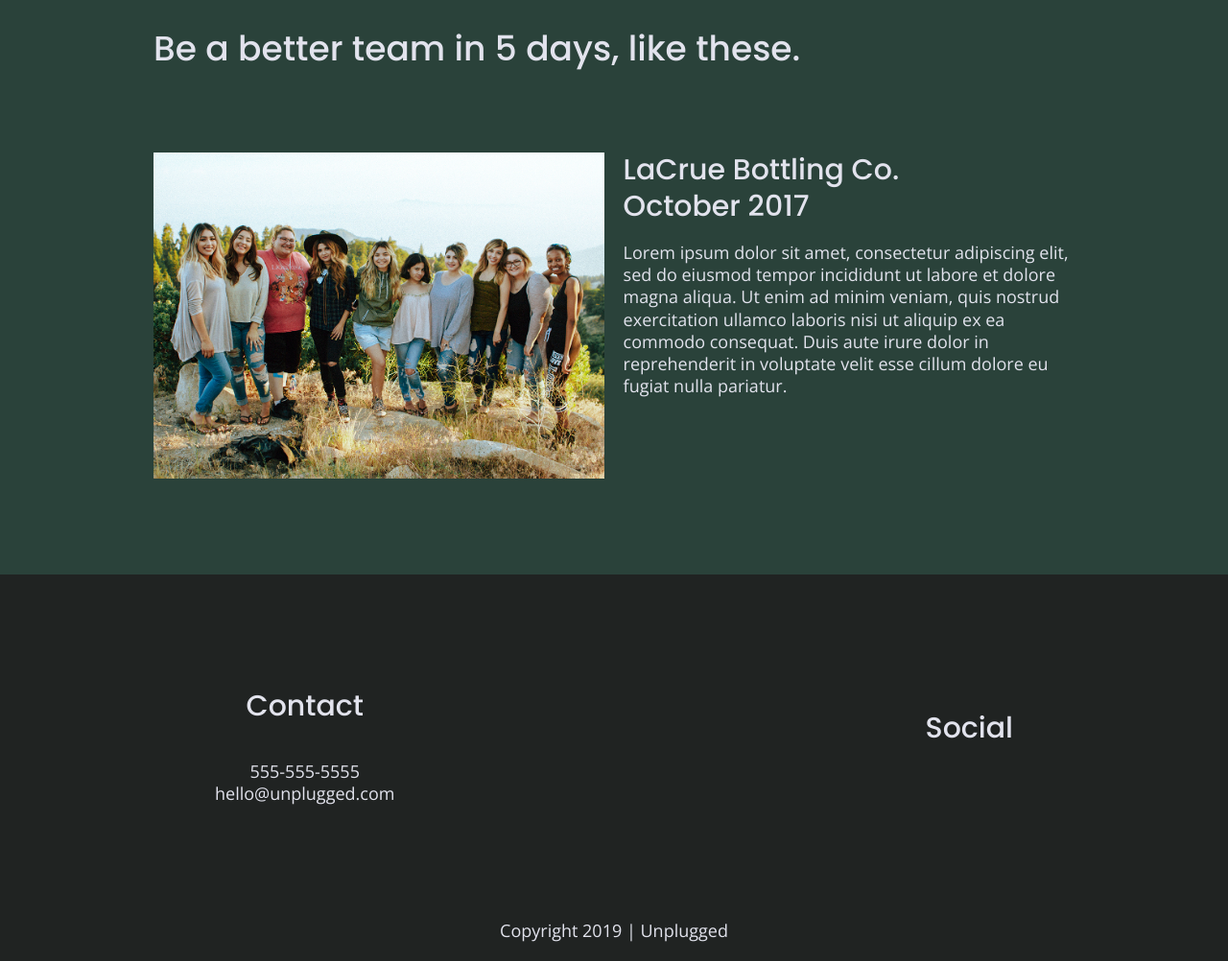
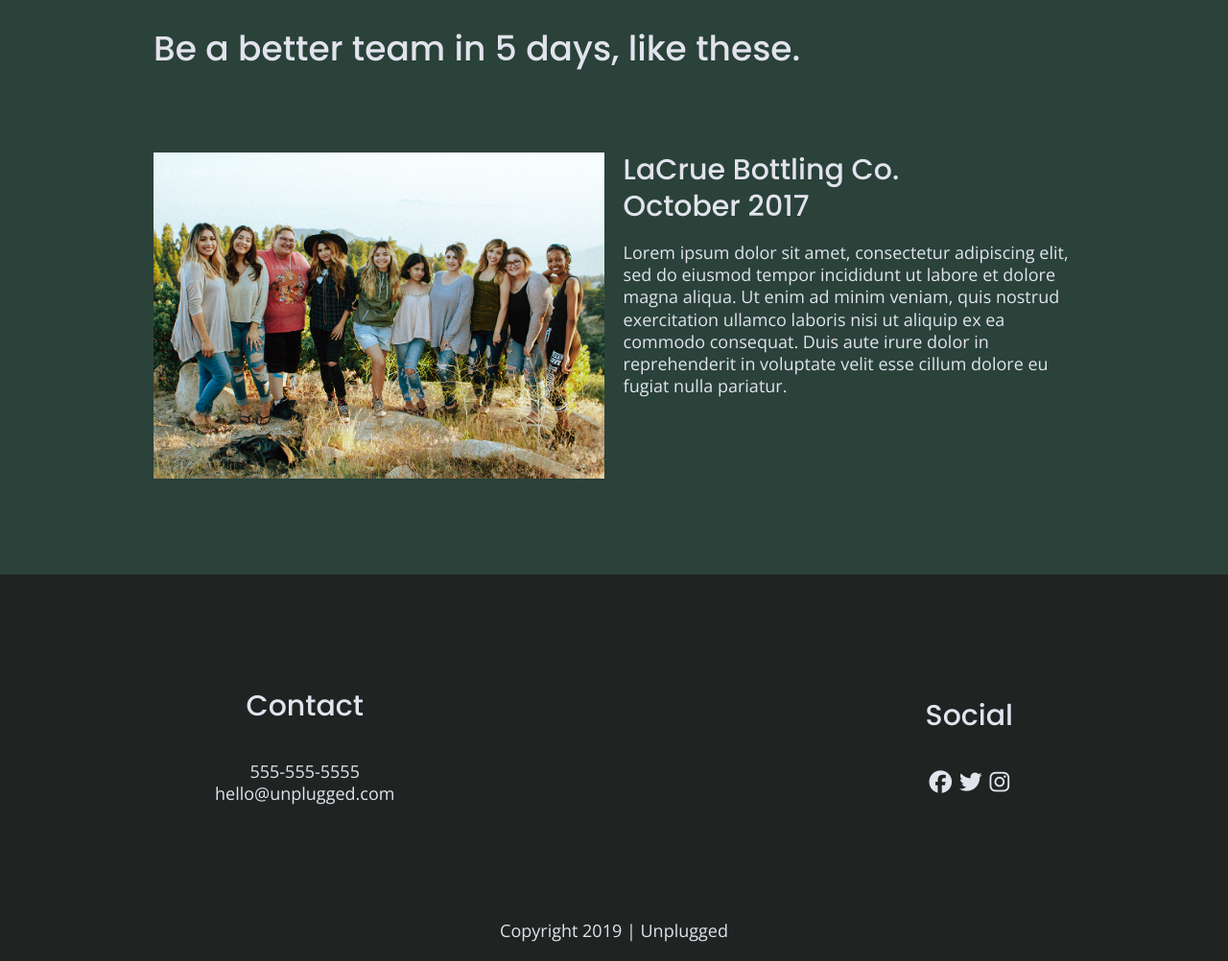
Before and after one commit to ClariceR/unplugged-website, a website built with Parcel: page index.html in a window 1280 px wide. Shown: the part 2123-3125 px from the top of the page at 96% size. Built offline with nearby package versions, Linux system fonts and the light colour scheme.

Commit message:
Added and styled icons for social media

```diff
--- a/css/main.css
+++ b/css/main.css
@@ -233,6 +233,10 @@ footer .social-icons p {
   display: flex;
   justify-content: center;
   align-items: center;
+}
+
+footer .social-icons p i {
+  font-size: 1.3125em;
 }
 
 footer .copyright {
--- a/index.html
+++ b/index.html
@@ -146,9 +146,15 @@
         <div class="social">
           <h4>Social</h4>
           <div class="social-icons">
-            <p><a href="https://www.facebook.com/yoursite"></a></p>
-            <p><a href="https://www.twitter.com/yoursite"></a></p>
-            <p><a href="https://www.instagram.com/yoursite"></a></p>
+            <p>
+              <a href="https://www.facebook.com/Skillcrush" target="_blank"><i class="fab fa-facebook"></i></a>
+            </p>
+            <p>
+              <a href="https://www.twitter.com/Skillcrush" target="_blank"><i class="fab fa-twitter"></i></a>
+            </p>
+            <p>
+              <a href="https://www.instagram.com/skillcrush" target="_blank"><i class="fab fa-instagram"></i></a>
+            </p>
           </div>
         </div>
       </div> <!-- footer-content ends -->
```
